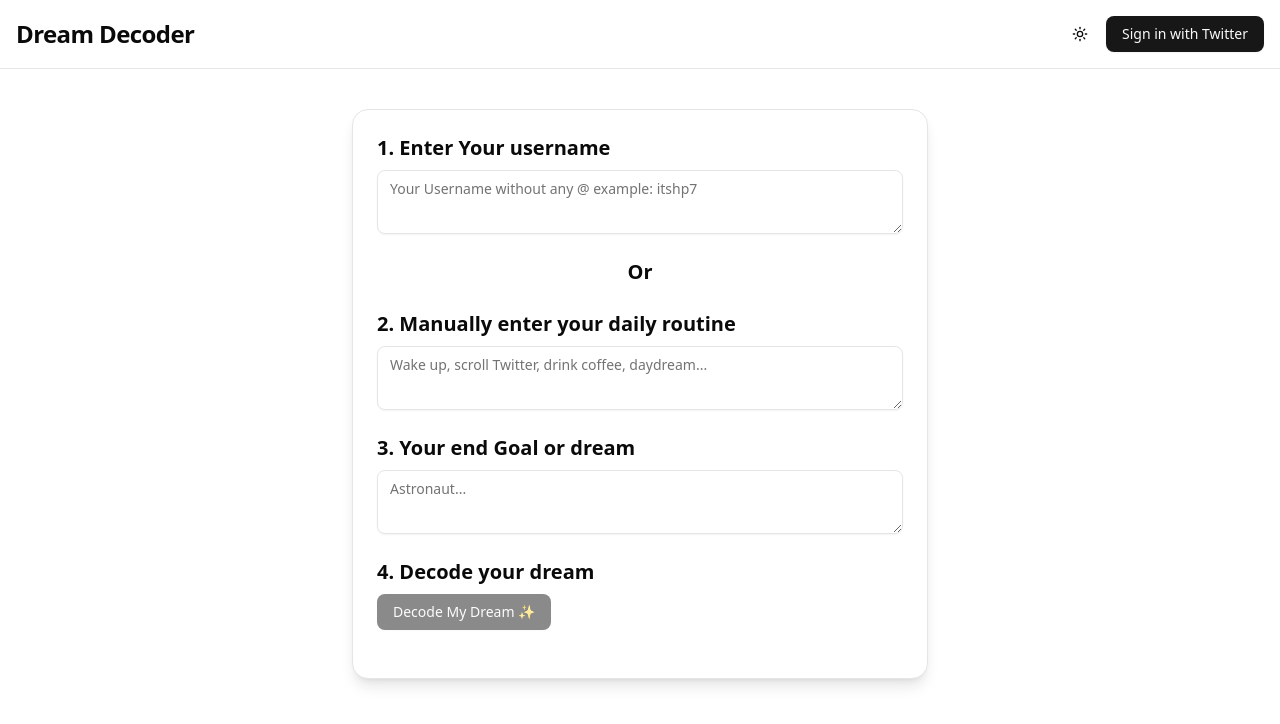
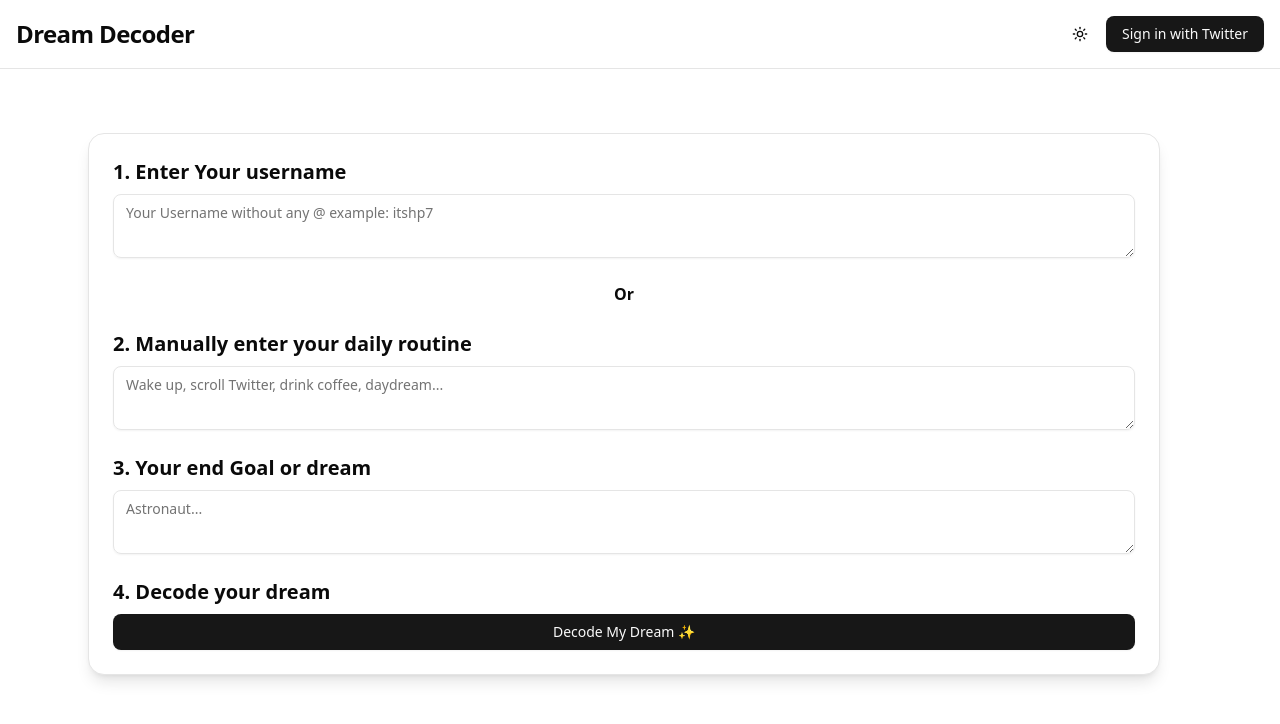
Before and after one commit to harsh-dev0/Dream-Decoder, a Next.js app: page / in a window 1280 px wide. Shown: the top 724 px of the page. Built offline with nearby package versions, Linux system fonts and the light colour scheme; no server answers.

Commit message:
Made some ui chnages, and chnaged backend server

```diff
--- a/src/app/api/getTweets/route.ts
+++ /dev/null
@@ -1,46 +0,0 @@
-import { NextResponse } from 'next/server';
-
-export async function POST(request: Request) {
-  try {
-    const {username}  = await request.json();
-    console.log("username:" + username);
-
-    if (!username) {
-      return NextResponse.json({ error: 'Username is required' }, { status: 400 });
-    }
-
-    // First get the user ID from username
-    const userRes = await fetch(`https://api.twitter.com/2/users/by/username/${username}`, {
-      headers: {
-        Authorization: `Bearer ${process.env.TWITTER_BEARER_TOKEN}`,
-      },
-    });
-
-    if (!userRes.ok) {
-      const err = await userRes.json();
-      return NextResponse.json({ error: 'Failed to fetch user ID', details: err }, { status: userRes.status });
-    }
-
-    const userData = await userRes.json();
-    const userId = userData.data.id;
-
-    // Then get the tweets
-    const tweetsRes = await fetch(`https://api.twitter.com/2/users/${userId}/tweets?max_results=10&tweet.fields=created_at,text`, {
-      headers: {
-        Authorization: `Bearer ${process.env.TWITTER_BEARER_TOKEN}`,
-      },
-    });
-
-    if (!tweetsRes.ok) {
-      const err = await tweetsRes.json();
-      return NextResponse.json({ error: 'Failed to fetch tweets', details: err }, { status: tweetsRes.status });
-    }
-
-    const tweets = await tweetsRes.json();
-    return NextResponse.json({ tweets: tweets.data || [] });
-
-  } catch (error) {
-    console.error('Server error:', error);
-    return NextResponse.json({ error: 'Internal server error', details: String(error) }, { status: 500 });
-  }
-}
--- a/src/components/DreamDecoderForm.tsx
+++ b/src/components/DreamDecoderForm.tsx
@@ -1,36 +1,52 @@
 "use client"
+
 import { useState, useTransition } from "react"
 import { Button } from "@/components/ui/button"
 import { Textarea } from "@/components/ui/textarea"
 import { FaSpinner } from "react-icons/fa"
 import DreamDecoderResult from "./DreamDecoderResult"
+import { Form, FormField, FormItem, FormLabel } from "@/components/ui/form"
+import { zodResolver } from "@hookform/resolvers/zod"
+import { useForm } from "react-hook-form"
+import * as z from "zod"
+import { cn } from "@/lib/utils"
+
+const formSchema = z.object({
+  username: z.string().optional(),
+  routine: z.string().optional(),
+  dream: z.string().min(1, "Please enter your dream"),
+})
 
 export default function DreamDecoderForm() {
   const [, startTransition] = useTransition()
-  const [routine, setRoutine] = useState("")
   const [decoded, setDecoded] = useState("")
   const [loading, setLoading] = useState(false)
-  const [username, setUsername] = useState("")
-  const [Dream, setDream] = useState("")
+  const [showResult, setShowResult] = useState(false)
 
-  const handleDecode = async () => {
+  const form = useForm<z.infer<typeof formSchema>>({
+    resolver: zodResolver(formSchema),
+    defaultValues: {
+      username: "",
+      routine: "",
+      dream: "",
+    },
+  })
+
+  const handleDecode = async (values: z.infer<typeof formSchema>) => {
     setLoading(true)
     startTransition(async () => {
       try {
-        const res = await fetch(
-          "https://dream-decodebackend-production.up.railway.app/api/dream-roast",
-          {
+        const res = await fetch("http://localhost:3001/api/dream-roast", {
           method: "POST",
           headers: {
             "Content-Type": "application/json",
           },
           body: JSON.stringify({
-              username,
-              dream: Dream,
-              routine,
+            username: values.username,
+            dream: values.dream,
+            routine: values.routine,
           }),
-          }
-        )
+        })
 
         const data = await res.json()
 
@@ -39,6 +55,7 @@ export default function DreamDecoderForm() {
         } else {
           setDecoded("Error: " + data.error)
         }
+        setShowResult(true)
       } catch (err) {
         setDecoded("Something went wrong.")
         console.error(err)
@@ -47,62 +64,90 @@ export default function DreamDecoderForm() {
       }
     })
   }
+
   return (
-    <div className="max-w-xl mx-auto mt-10 p-6 rounded-2xl shadow-lg bg-background border">
-      {/* 1. Enter Daily Username */}
-      <div className="mb-6">
-        <label className="block text-xl font-semibold mb-2">
+    <div className="w-full max-w-6xl mx-auto mt-10 p-6 flex flex-col lg:flex-row lg:items-start lg:gap-8">
+      <div
+        className={cn(
+          "w-full transition-all duration-500 ease-in-out",
+          showResult && !loading ? "lg:w-1/2" : "lg:w-full"
+        )}
+      >
+        <div className="p-6 rounded-2xl shadow-lg bg-background border">
+          <Form {...form}>
+            <form
+              onSubmit={form.handleSubmit(handleDecode)}
+              className="space-y-6"
+            >
+              {/* 1. Enter Username */}
+              <FormField
+                control={form.control}
+                name="username"
+                render={({ field }) => (
+                  <FormItem>
+                    <FormLabel className="text-xl font-semibold">
                       1. Enter Your username
-        </label>
+                    </FormLabel>
                     <Textarea
-          rows={4}
+                      rows={3}
                       placeholder="Your Username without any @ example: itshp7"
-          value={username}
-          onChange={(e) => setUsername(e.target.value)}
-          disabled={loading} // Disable when loading
+                      disabled={loading}
+                      {...field}
                     />
-      </div>
-      <div className="mb-6">
-        <label className="block text-xl text-center font-semibold mb-2">
-          Or
-        </label>
-      </div>
+                  </FormItem>
+                )}
+              />
+
+              <div className="text-center font-semibold">Or</div>
+
               {/* 2. Enter Daily Routine */}
-      <div className="mb-6">
-        <label className="block text-xl font-semibold mb-2">
+              <FormField
+                control={form.control}
+                name="routine"
+                render={({ field }) => (
+                  <FormItem>
+                    <FormLabel className="text-xl font-semibold">
                       2. Manually enter your daily routine
-        </label>
+                    </FormLabel>
                     <Textarea
-          rows={4}
+                      rows={3}
                       placeholder="Wake up, scroll Twitter, drink coffee, daydream..."
-          value={routine}
-          onChange={(e) => setRoutine(e.target.value)}
-          disabled={loading} // Disable when loading
+                      disabled={loading}
+                      {...field}
                     />
-      </div>
+                  </FormItem>
+                )}
+              />
 
-      <div className="mb-6">
-        <label className="block text-xl font-semibold mb-2">
+              {/* 3. Your end Goal or dream */}
+              <FormField
+                control={form.control}
+                name="dream"
+                render={({ field }) => (
+                  <FormItem>
+                    <FormLabel className="text-xl font-semibold">
                       3. Your end Goal or dream
-        </label>
+                    </FormLabel>
                     <Textarea
-          rows={4}
+                      rows={3}
+                      placeholder="Astronaut..."
+                      disabled={loading}
                       required
-          placeholder="Astronaut..."
-          value={Dream}
-          onChange={(e) => setDream(e.target.value)}
-          disabled={loading} // Disable when loading
+                      {...field}
                     />
-      </div>
+                  </FormItem>
+                )}
+              />
 
-      {/* 3. Decode Your Dream */}
-      <div className="mb-6">
-        <label className="block text-xl font-semibold mb-2">
+              {/* 4. Decode Your Dream */}
+              <div>
+                <FormLabel className="block text-xl font-semibold mb-2">
                   4. Decode your dream
-        </label>
+                </FormLabel>
                 <Button
-          onClick={handleDecode}
-          disabled={loading || (!Dream && !username)}
+                  type="submit"
+                  disabled={loading || form.formState.isSubmitting}
+                  className="w-full"
                 >
                   {loading ? (
                     <>
@@ -113,14 +158,31 @@ export default function DreamDecoderForm() {
                     "Decode My Dream ✨"
                   )}
                 </Button>
+              </div>
+            </form>
+          </Form>
+        </div>
+      </div>
 
-        {/* Show shimmer effect while loading or the result when done */}
+      {/* Result section with animation */}
+      <div
+        className={cn(
+          "w-full mt-6 lg:mt-0 transition-all duration-500 ease-in-out",
+          showResult
+            ? "lg:w-1/2 opacity-100 translate-x-0"
+            : "lg:w-0 opacity-0 lg:translate-x-full"
+        )}
+      >
+        {decoded && (
+          <div className="p-6 rounded-2xl shadow-lg bg-background border h-full">
             {loading ? (
               <DreamDecoderResult decoded={null} />
             ) : (
               decoded && <DreamDecoderResult decoded={decoded} />
             )}
           </div>
+        )}
+      </div>
     </div>
   )
 }
--- a/src/components/DreamDecoderResult.tsx
+++ b/src/components/DreamDecoderResult.tsx
@@ -68,7 +68,7 @@ export default function DreamDecoderResult({ decoded }: Decoded) {
 
   const dreamMeter = dreamMeterMatch
     ? dreamMeterMatch[0]
-    : "🎯 Dream Meter: 42%"
+    : "🎯 Dream Meter: 50%"
 
   const dreamQuoteMatch = decoded.match(/"([^"]+)"/)
   const dreamQuote = dreamQuoteMatch
```
Also changed, not shown: src/app/api/dreamdecode/route.ts (deleted, +0 -203 lines). Lines whose indentation alone changed are shown as unchanged.
